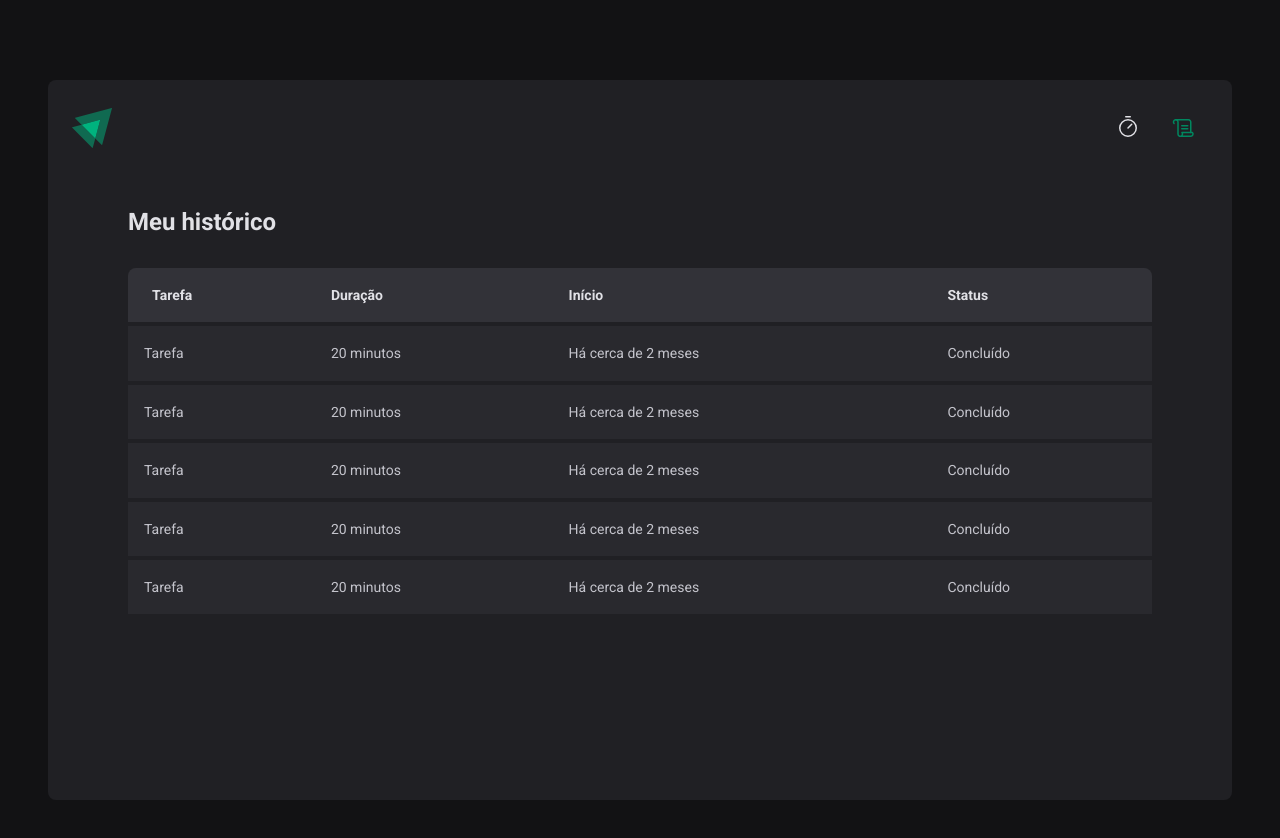
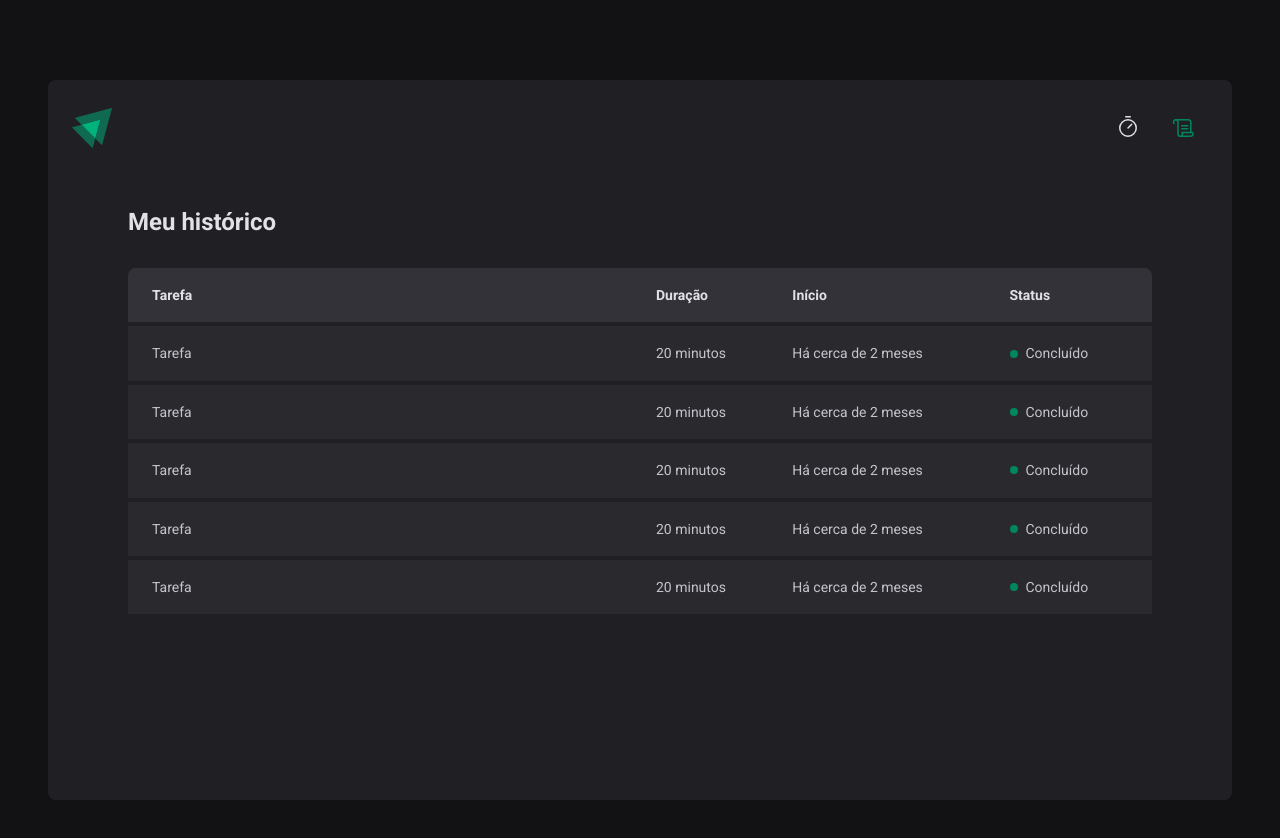
Before and after one commit to MarianaSales/Pomodoro, a React (Vite) app: page /history in a window 1280 px wide. Shown: the top 838 px of the page. Built offline with nearby package versions, Linux system fonts and the light colour scheme.

Commit message:
instalação da biblioteca de validação e formulários

```diff
--- a/package.json
+++ b/package.json
@@ -10,11 +10,14 @@
     "lint": "eslint src --ext .ts,.tsx"
   },
   "dependencies": {
+    "@hookform/resolvers": "^2.9.7",
     "phosphor-react": "^1.4.1",
     "react": "^18.2.0",
     "react-dom": "^18.2.0",
+    "react-hook-form": "^7.34.0",
     "react-router-dom": "^6.3.0",
-    "styled-components": "^5.3.5"
+    "styled-components": "^5.3.5",
+    "zod": "^3.17.10"
   },
   "devDependencies": {
     "@rocketseat/eslint-config": "^1.1.3",
--- a/src/pages/History/index.tsx
+++ b/src/pages/History/index.tsx
@@ -1,4 +1,4 @@
-import { HistoryContainer, HistoryList } from './styles'
+import { HistoryContainer, HistoryList, Status } from './styles'
 
 export function History() {
   return (
@@ -18,31 +18,41 @@ export function History() {
               <td>Tarefa</td>
               <td>20 minutos</td>
               <td>Há cerca de 2 meses</td>
-              <td>Concluído</td>
+              <td>
+                <Status statusColor="green">Concluído</Status>
+              </td>
             </tr>
             <tr>
               <td>Tarefa</td>
               <td>20 minutos</td>
               <td>Há cerca de 2 meses</td>
-              <td>Concluído</td>
+              <td>
+                <Status statusColor="green">Concluído</Status>
+              </td>
             </tr>
             <tr>
               <td>Tarefa</td>
               <td>20 minutos</td>
               <td>Há cerca de 2 meses</td>
-              <td>Concluído</td>
+              <td>
+                <Status statusColor="green">Concluído</Status>
+              </td>
             </tr>
             <tr>
               <td>Tarefa</td>
               <td>20 minutos</td>
               <td>Há cerca de 2 meses</td>
-              <td>Concluído</td>
+              <td>
+                <Status statusColor="green">Concluído</Status>
+              </td>
             </tr>
             <tr>
               <td>Tarefa</td>
               <td>20 minutos</td>
               <td>Há cerca de 2 meses</td>
-              <td>Concluído</td>
+              <td>
+                <Status statusColor="green">Concluído</Status>
+              </td>
             </tr>
           </tbody>
         </table>
--- a/src/pages/History/styles.ts
+++ b/src/pages/History/styles.ts
@@ -48,6 +48,38 @@ export const HistoryList = styled.div`
       padding: 1rem;
       font-size: 0.875rem;
       line-height: 1.6;
+
+      &:first-child {
+        width: 50%;
+        padding-left: 1.5rem;
+      }
+
+      &:last-child {
+        padding-right: 1.5rem;
+      }
     }
  }
 `
+
+const STATUS_COLOR = {
+  yellow: "yellow-500",
+  green: "green-500",
+  red: "red-500"
+} as const
+interface StatusProps {
+  statusColor: keyof typeof STATUS_COLOR;
+}
+
+export const Status = styled.span<StatusProps>`
+  display: flex;
+  align-items: center;
+  gap: 0.5rem;
+
+  &::before {
+    content: "";
+    width: 0.5rem;
+    height: 0.5rem;
+    border-radius: 50%;
+    background: ${(props) => props.theme[STATUS_COLOR[props.statusColor]]};
+  }
+`
--- a/src/pages/Home/index.tsx
+++ b/src/pages/Home/index.tsx
@@ -1,4 +1,7 @@
 import { Play } from 'phosphor-react'
+import { useForm } from 'react-hook-form'
+import { zodResolver } from '@hookform/resolvers/zod'
+import * as zod from 'zod'
 import {
   StartCountdownButton,
   CountdownContainer,
@@ -9,16 +12,36 @@ import {
   MinutesAmoutInput,
 } from './styles'
 
+const newCycleFormValidationSchema = zod.object({
+  task: zod.string().min(1, 'Informe a tarefa'),
+  minutesAmout: zod
+    .number()
+    .min(5)
+    .max(60, 'O intervalo precisa ser no máximo de 60 min'),
+})
+
 export function Home() {
+  const { register, handleSubmit, watch } = useForm({
+    resolver: zodResolver(newCycleFormValidationSchema),
+  })
+
+  function handleCreateNewCycle(data: any) {
+    console.log(data)
+  }
+
+  const task = watch('task')
+  const isSubmitDisabled = !task
+
   return (
     <HomeContainer>
-      <form action="">
+      <form onSubmit={handleSubmit(handleCreateNewCycle)} action="">
         <FormContainer>
           <label htmlFor="task">Vou trabalhar em</label>
           <TaskInput
             id="task"
             list="task-suggestions"
             placeholder="Dê um nome para o projeto"
+            {...register('task')}
           />
 
           <datalist id="task-suggestions">
@@ -35,6 +58,7 @@ export function Home() {
             step={5}
             min={5}
             max={60}
+            {...register('minutesAmout', { valueAsNumber: true })}
           />
 
           <span>minutos.</span>
@@ -48,7 +72,7 @@ export function Home() {
           <span>0</span>
         </CountdownContainer>
 
-        <StartCountdownButton disabled type="submit">
+        <StartCountdownButton disabled={isSubmitDisabled} type="submit">
           <Play size={24} /> Começar
         </StartCountdownButton>
       </form>
```
Also changed, not shown: 1 other file (tests, documents, lock files or other folders).
